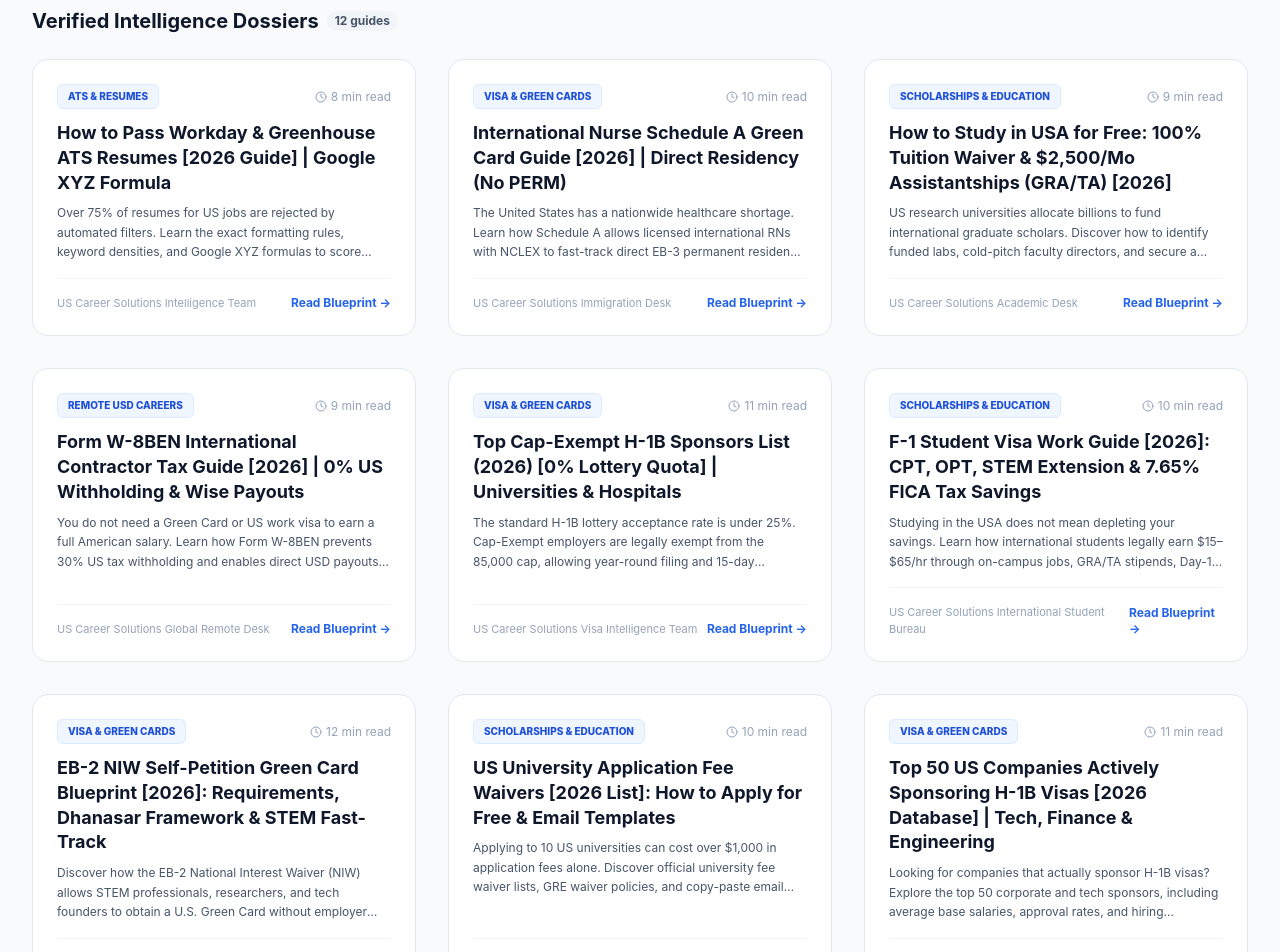
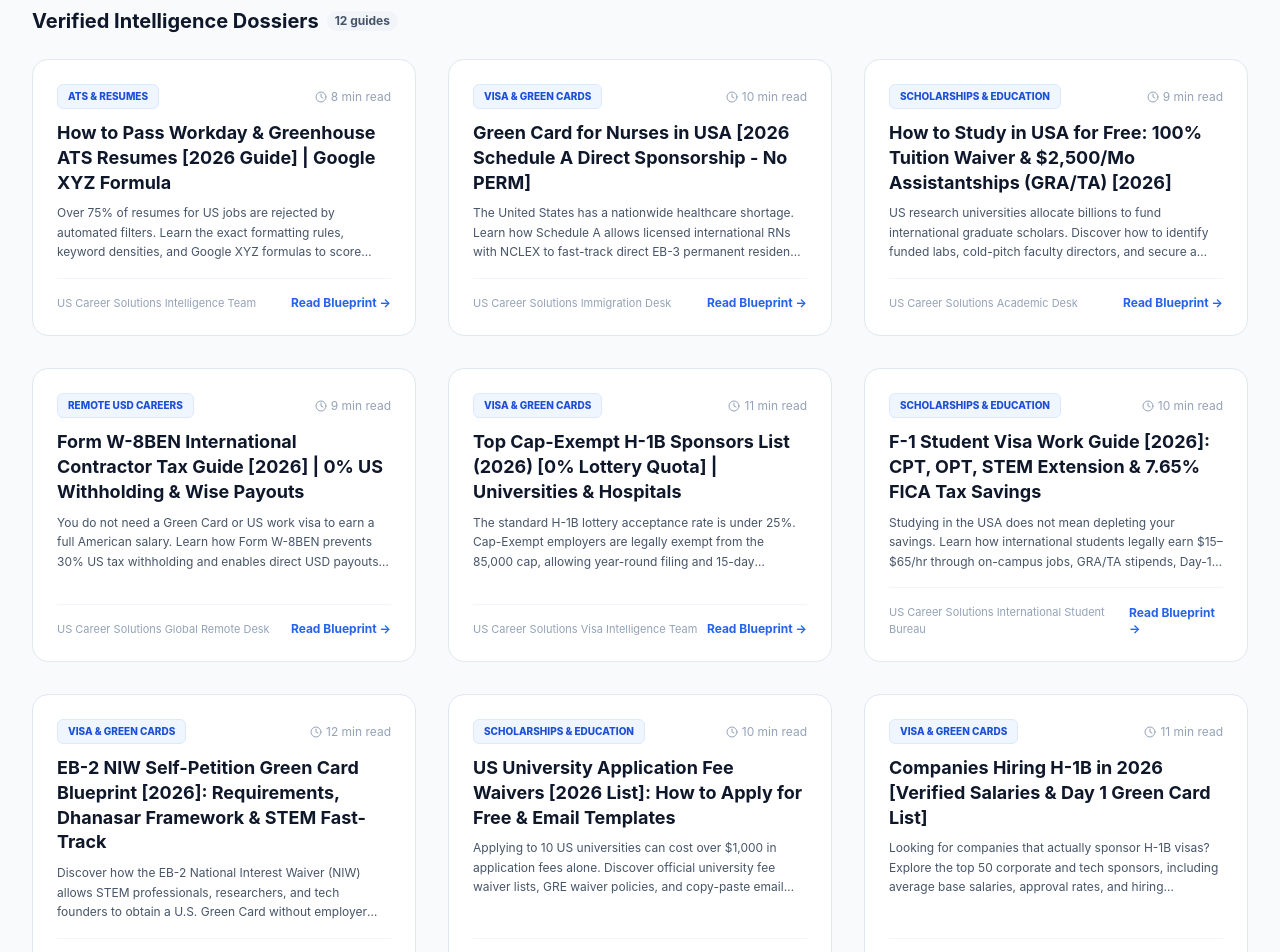
Before and after one commit to dhshishirD/US_Career_Solutions, a Next.js app: page /guides in a window 1280 px wide. Shown: the part 820-1772 px from the top of the page. Built offline with nearby package versions, Linux system fonts and the light colour scheme.

Commit message:
Optimize exact-match high-CTR title tags for winning GSC queries (Nurses Green Card, H-1B 2026 Companies, STEM OPT Tax, Scholarship Predictor)

```diff
--- a/app/tools/scholarship-predictor/page.tsx
+++ b/app/tools/scholarship-predictor/page.tsx
@@ -134,6 +134,10 @@
 
   return (
     <div className="max-w-6xl mx-auto px-4 sm:px-6 lg:px-8 py-8 sm:py-12">
+      <head>
+        <title>USA Scholarship Predictor 2026 [100% Full-Ride & Assistantship Calculator] | US Career Solutions</title>
+        <meta name="description" content="Calculate your odds of winning a 100% full-ride tuition waiver and Graduate Assistantship (GRA/GTA) stipend ($2,500/mo) at top US universities for Fall 2026." />
+      </head>
 
       {/* Header */}
       <div className="text-center max-w-3xl mx-auto mb-10">
--- a/lib/guides-data.ts
+++ b/lib/guides-data.ts
@@ -136,7 +136,7 @@
   },
   {
     slug: 'international-nurse-schedule-a-greencard-guide',
-    title: 'International Nurse Schedule A Green Card Guide [2026] | Direct Residency (No PERM)',
+    title: 'Green Card for Nurses in USA [2026 Schedule A Direct Sponsorship - No PERM]',
     subtitle: 'How foreign Registered Nurses can secure a U.S. Green Card without waiting for the 2-year PERM Labor Certification.',
     excerpt: 'The United States has a nationwide healthcare shortage. Learn how Schedule A allows licensed international RNs with NCLEX to fast-track direct EB-3 permanent residency with zero PERM delays.',
     category: 'Visa & Green Cards',
@@ -795,7 +795,7 @@
   },
   {
     slug: 'top-50-h1b-visa-sponsors-companies-list-2026',
-    title: 'Top 50 US Companies Actively Sponsoring H-1B Visas [2026 Database] | Tech, Finance & Engineering',
+    title: 'Companies Hiring H-1B in 2026 [Verified Salaries & Day 1 Green Card List]',
     subtitle: 'The verified employer list, prevailing salary benchmarks, and department hiring volumes for foreign tech talent in the United States.',
     excerpt: 'Looking for companies that actually sponsor H-1B visas? Explore the top 50 corporate and tech sponsors, including average base salaries, approval rates, and hiring departments.',
     category: 'Visa & Green Cards',
```
